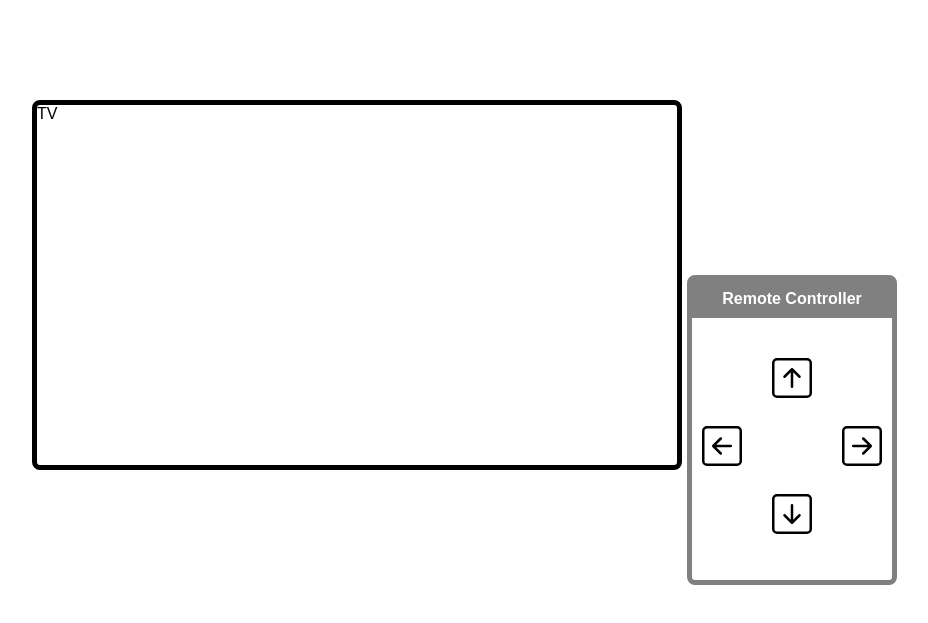
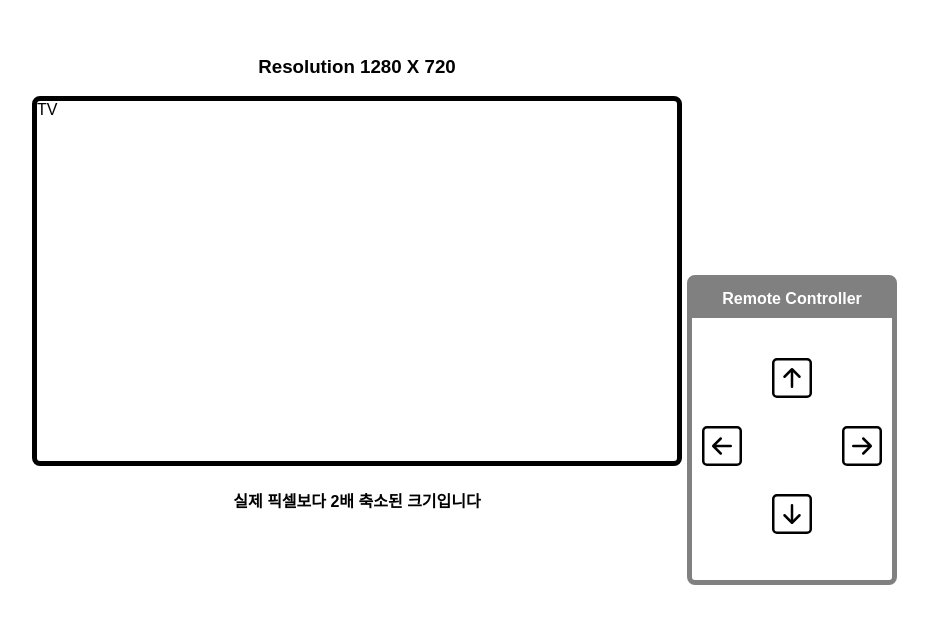
Before and after one commit to peppermintc/tv-focus-control, a React (Create React App) app: page / in a window 1280 px wide. Shown: the part 115-738 px from the top of the page, without its empty margins (283-1211 px from the left). Built offline with nearby package versions, Linux system fonts and the light colour scheme.

Commit message:
[수정] TV 컴포넌트 텍스트 추가

```diff
--- a/src/components/TV.tsx
+++ b/src/components/TV.tsx
@@ -18,7 +18,15 @@ const TVContainer = styled.div<TVProps>`
 `;
 
 const TV = ({ resolution }: TVProps) => {
-  return <TVContainer resolution={resolution}>TV</TVContainer>;
+  return (
+    <>
+      <h3>
+        Resolution {resolution.width} X {resolution.height}
+      </h3>
+      <TVContainer resolution={resolution}>TV</TVContainer>
+      <h4>실제 픽셀보다 2배 축소된 크기입니다</h4>
+    </>
+  );
 };
 
 export default TV;
--- a/src/pages/HDPage.tsx
+++ b/src/pages/HDPage.tsx
@@ -6,6 +6,7 @@ const HDPageContainer = styled.div`
   width: 100vw;
   height: 100vh;
   display: flex;
+  flex-direction: column;
   justify-content: center;
   align-items: center;
 `;
```
